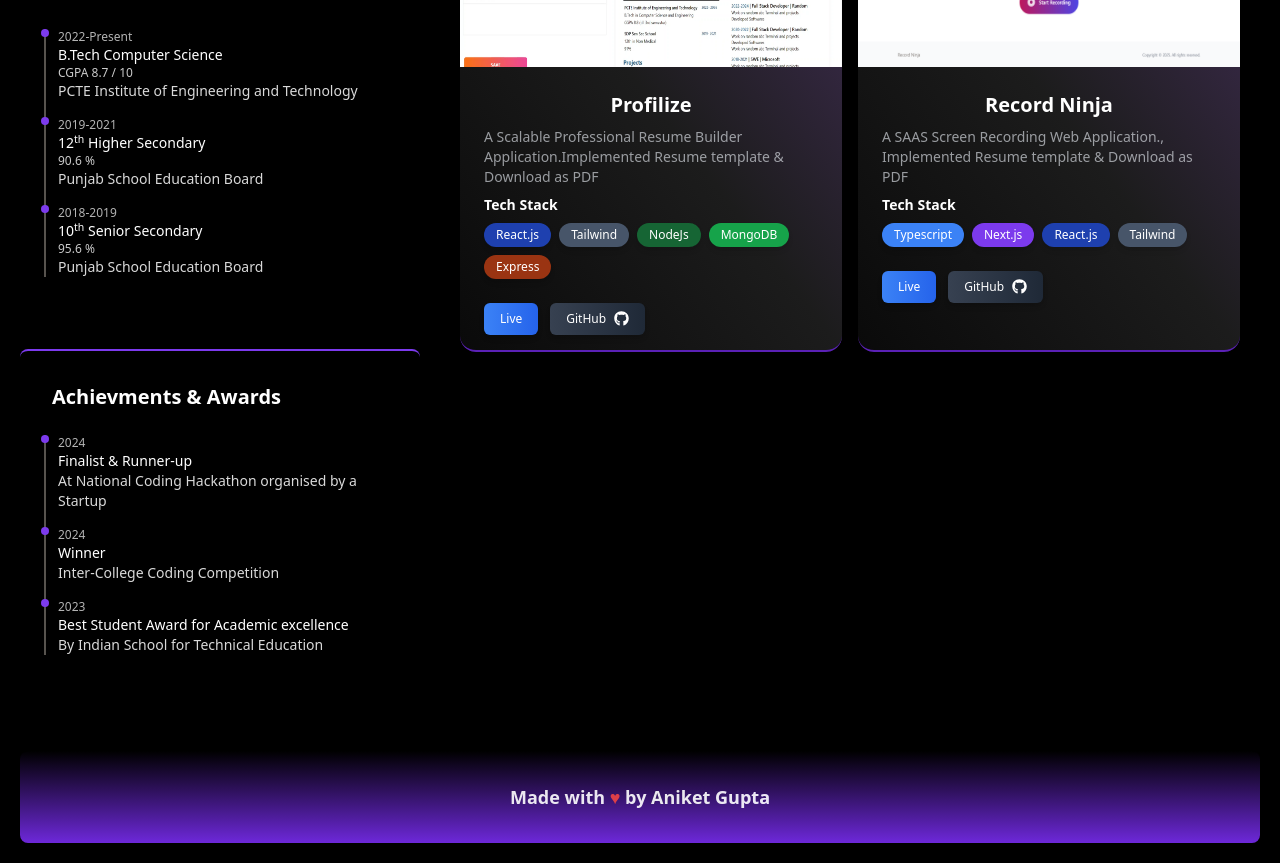
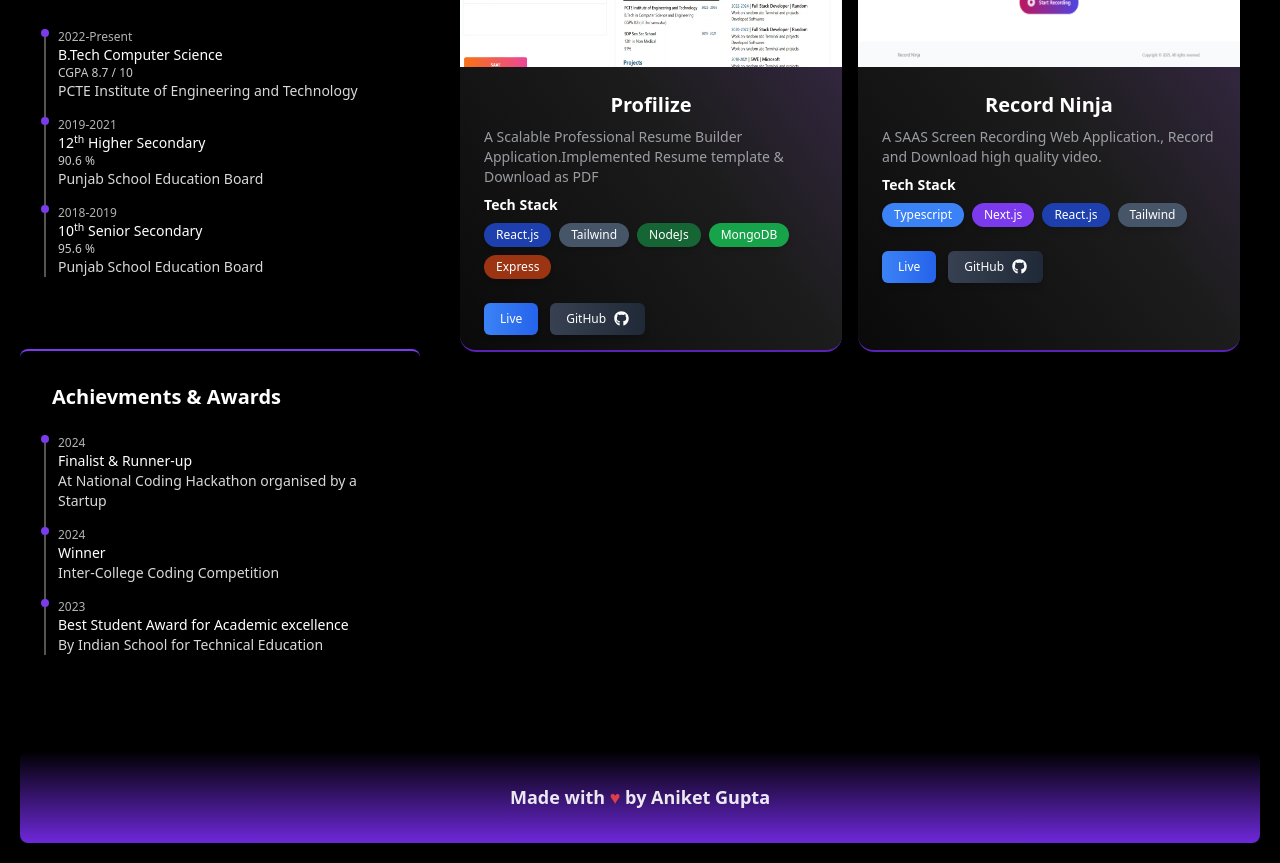
Before and after one commit to Iamaniketgupta/aniketguptaportfolio, a React (Vite) app: page / in a window 1280 px wide. Shown: the part 1200-2063 px from the top of the page. Built offline with nearby package versions, Linux system fonts and the light colour scheme.

Commit message:
Update myData.js

```diff
--- a/src/components/data/myData.js
+++ b/src/components/data/myData.js
@@ -77,7 +77,7 @@ const myProjects = [
     {
         title: "Record Ninja",
         img: recordninja|| project,
-        desc: ["A SAAS Screen Recording Web Application.","Implemented Resume template & Download as PDF"],
+        desc: ["A SAAS Screen Recording Web Application.","Record and Download high quality video."],
         techStack: ["Typescript","Next.js","React.js", "Tailwind"],
         live_link: "https://recordninja.vercel.app/",
         github_link: "https://github.com/iamaniketgupta/recordninja"
```
